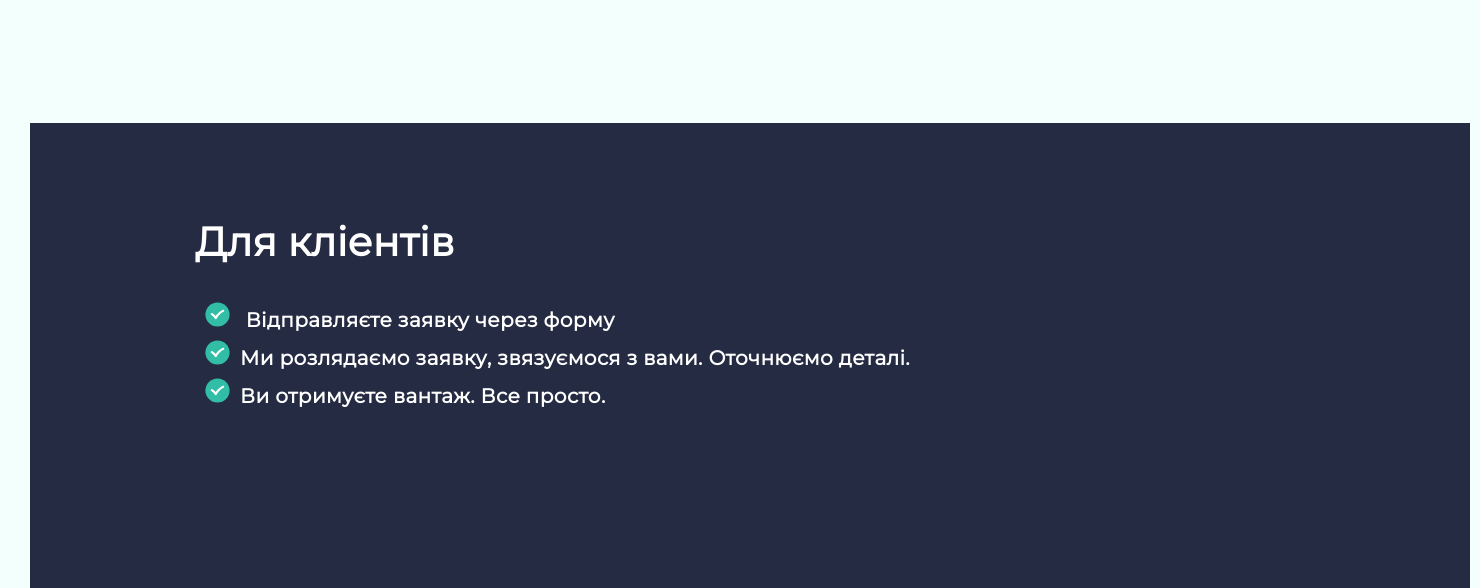
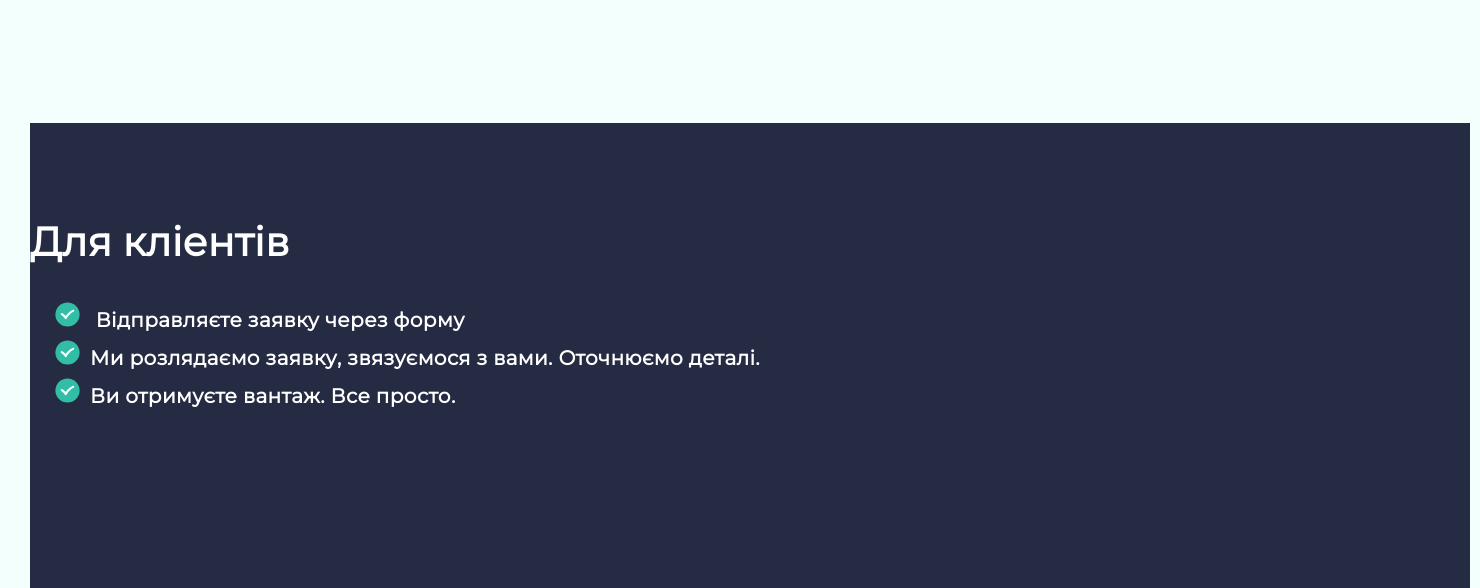
Before and after one commit to Raider2019/Python, a Flask app: page / in a window 1480 px wide. Shown: the part 2282-2870 px from the top of the page. Run offline with Flask 2, Linux system fonts and the light colour scheme.

Commit message:
Add files via upload

```diff
--- a/templates/index.html
+++ b/templates/index.html
@@ -163,17 +163,23 @@
       </div>
     </div>
     <div id="for-clients">
-      <div class="container">
-        <div class="row">
-          <div class="col-md-12">
+      <div class="container-fluid">
+        <div class="row ">
+
             <h2>Для кліентів</h2>
+
+        </div>
+        <div class="row ">
+          <div class="features-list mt-4">
+            <div class="col-md-12">
+              <h6> Відправляєте заявку через форму </h6>
+              <h6>Ми розлядаємо заявку, звязуємося з вами. Оточнюємо деталі.</h6>
+              <h6>Ви отримуєте вантаж. Все просто.</h6>
+            </div>
+
           </div>
         </div>
-        <div class="features-list mt-4">
-          <h6> Відправляєте заявку через форму </h6>
-          <h6>Ми розлядаємо заявку, звязуємося з вами. Оточнюємо деталі.</h6>
-          <h6>Ви отримуєте вантаж. Все просто.</h6>
-        </div>
+
       </div>
     </div>
   </div>
```
Also changed, not shown: index.html (+9 -6 lines).
